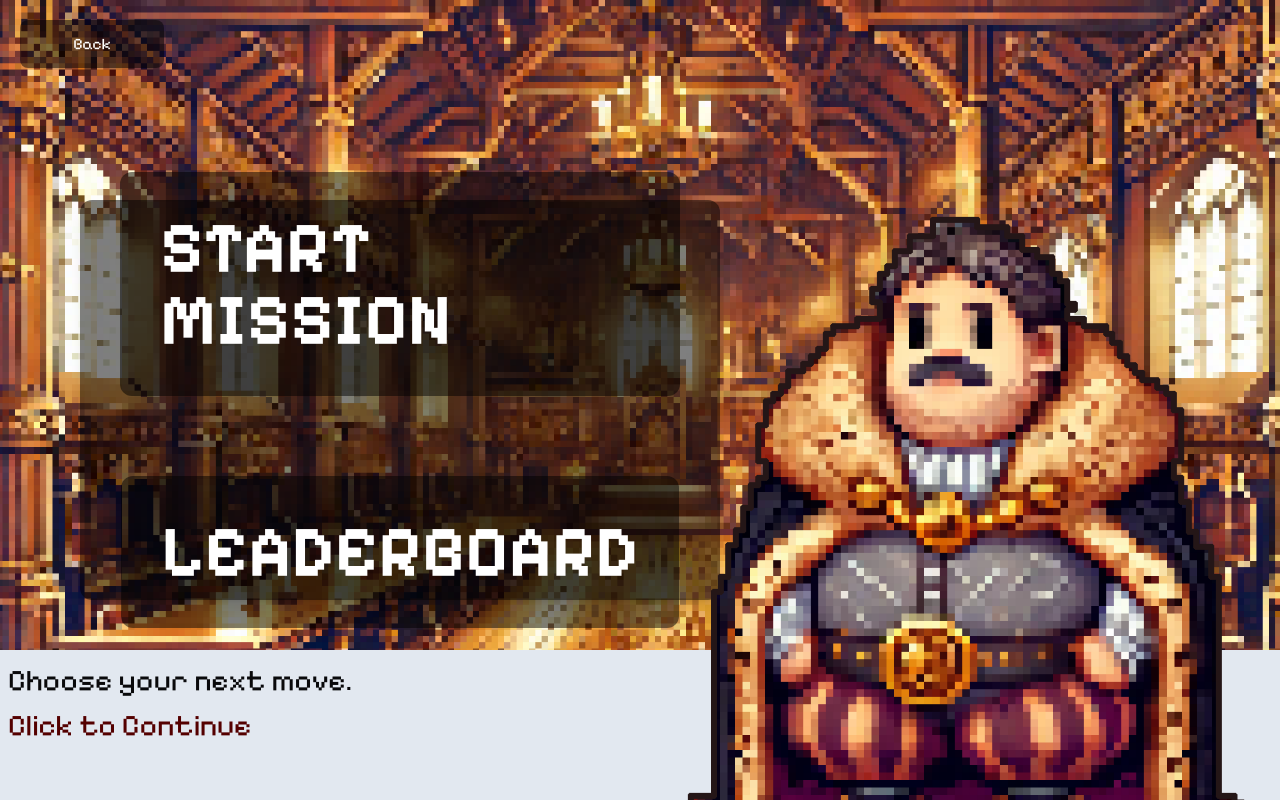
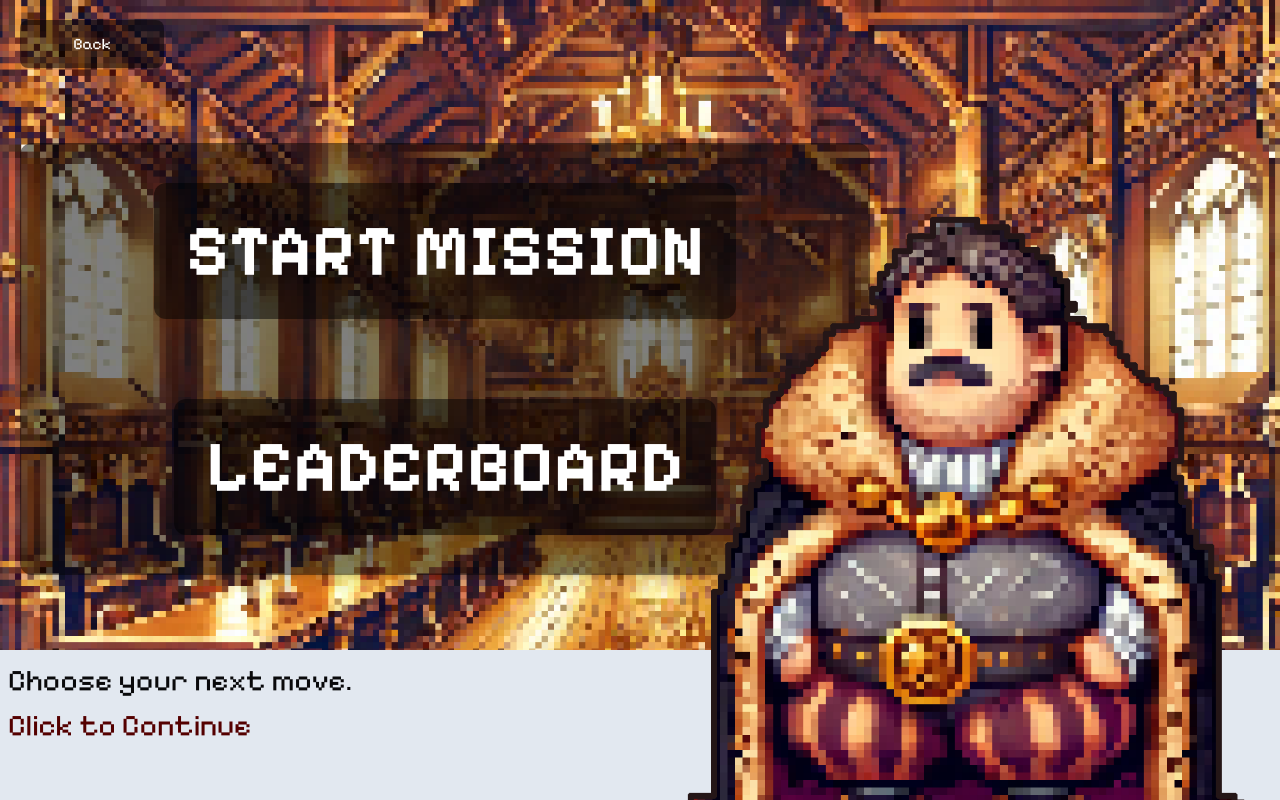
Before and after one commit to strokmateo/epic_project, a React (Vite) app in the folder frontend/: page /town-hall in a window 1280 px wide. Built offline with nearby package versions, Linux system fonts and the light colour scheme.

Commit message:
Add className prop to buttons, slight refactor

```diff
--- a/frontend/src/pages/houses/TownHall.tsx
+++ b/frontend/src/pages/houses/TownHall.tsx
@@ -7,16 +7,24 @@ import "../../templates/BackgroundStyle.css";
 const TownHall: React.FC = () => {
     return (
         <div
-            className="background animate-fade-in w-screen h-screen bg-cover flex flex-col justify-end relative overflow-hidden font-pixel"
+            className="background animate-fade-in w-screen h-screen bg-cover flex flex-col justify-between relative overflow-hidden font-pixel"
             style={{
                 backgroundImage:
                     "url(src/assets/images/town_hall_inside_pixelized_v1.png)",
             }}
         >
-            <BackButton />
-            <div className="animate-fade-in absolute top-1/4 left-20 w-1/2 h-1/2 bg-black bg-opacity-50 rounded-xl shadow-lg flex flex-col items-center justify-center">
-                <NavButton text="START MISSION" link="/battle-screen" />
-                <NavButton text="LEADERBOARD" link="/leaderboard" />
+            <BackButton className="mt-5 ml-5" />
+            <div className="animate-fade-in bg-black w-[850px] ml-5 bg-opacity-50 rounded-xl shadow-lg flex flex-col items-center justify-center">
+                <NavButton
+                    className="p-8"
+                    text="START MISSION"
+                    link="/battle-screen"
+                />
+                <NavButton
+                    className="p-8"
+                    text="LEADERBOARD"
+                    link="/leaderboard"
+                />
             </div>
             <CharacterDialog
                 characterSrc="src/assets/images/rich-man-1.png"
--- a/frontend/src/templates/BackButton.tsx
+++ b/frontend/src/templates/BackButton.tsx
@@ -1,12 +1,20 @@
 import React from "react";
+import { cn } from "../lib/utils";
 
-const BackButton: React.FC = () => {
+interface BackButtonProps {
+    className?: string;
+}
+
+const BackButton: React.FC<BackButtonProps> = ({ className }) => {
     const goBack = () => {
         window.history.back();
     };
     return (
         <button
-            className="bg-black bg-opacity-50 text-white w-36 absolute top-5 left-5 h-12 rounded-lg z-40 transform transition-transform duration-200 hover:scale-105 hover:bg-opacity-75"
+            className={cn(
+                "bg-black bg-opacity-50 text-white w-36 h-12 rounded-lg z-40 transform transition-transform duration-200 hover:scale-105 hover:bg-opacity-75",
+                className
+            )}
             onClick={goBack}
         >
             Back
--- a/frontend/src/templates/NavButton.tsx
+++ b/frontend/src/templates/NavButton.tsx
@@ -1,16 +1,21 @@
 import React from "react";
 import { Link } from "react-router-dom";
+import { cn } from "../lib/utils";
 
 interface NavButtonProps {
     text: string;
     link: string;
+    className?: string;
 }
 
-const NavButton: React.FC<NavButtonProps> = ({ text, link }) => {
+const NavButton: React.FC<NavButtonProps> = ({ text, link, className }) => {
     return (
         <Link
             to={link}
-            className="text-white text-7xl font-bold m-10 bg-black bg-opacity-50 hover:bg-opacity-100 p-10 rounded-xl transition-all duration-300 hover:scale-105 cursor-pointer"
+            className={cn(
+                "text-white text-7xl font-bold m-10 bg-black bg-opacity-50 hover:bg-opacity-100 p-10 rounded-xl transition-all duration-300 hover:scale-105 cursor-pointer",
+                className
+            )}
         >
             {text}
         </Link>
```
